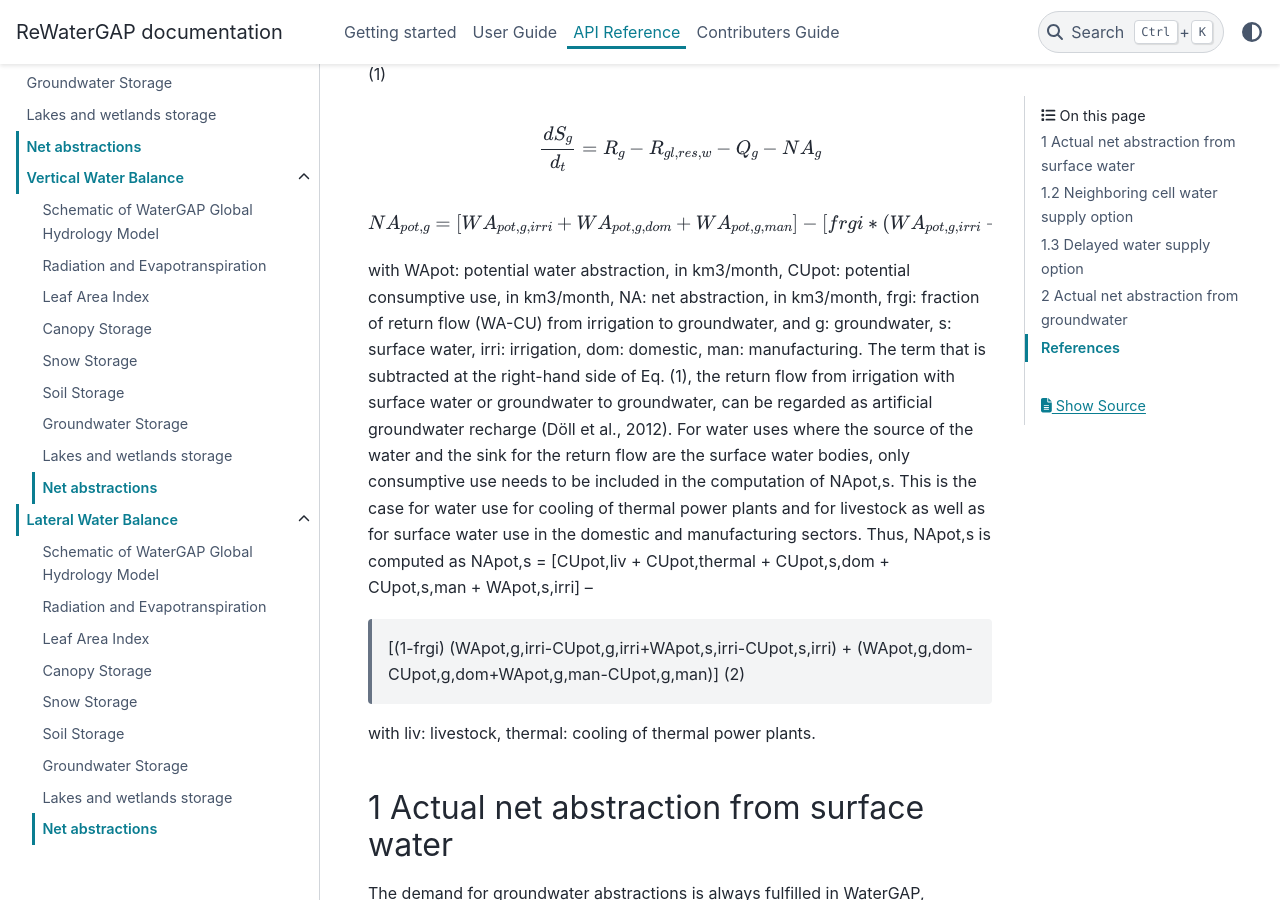
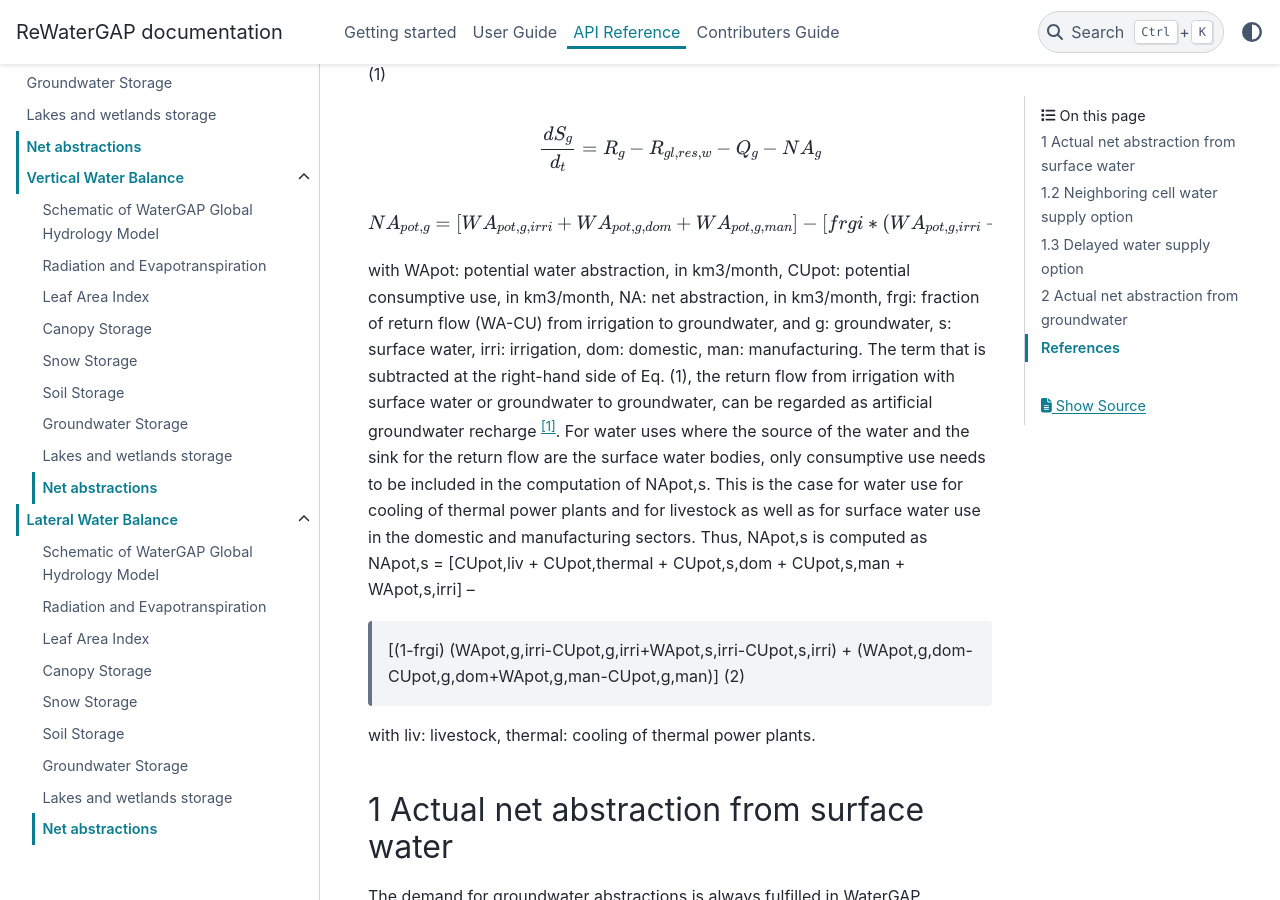
Before and after one commit to HydrologyFrankfurt/ReWaterGAP, a Sphinx documentation site: the page built from docs/api_docs/net_abstractions.rst, in a window 1280 px wide and 900 px high, scrolled down 884 px. Built offline with Sphinx 7.4.7 and the PyData theme 0.15.4, drawn with Linux system fonts in a browser that asks for light colours.

Commit message:
Update net_abstractions.rst

```diff
--- a/docs/api_docs/net_abstractions.rst
+++ b/docs/api_docs/net_abstractions.rst
@@ -14,7 +14,7 @@ Only the irrigation, domestic and manufacturing water use sectors are assumed to
    {NA}_{pot,g} = [{WA}_{pot,g,irri} + {WA}_{pot,g,dom} + {WA}_{pot,g,man}] - [{frgi}*({WA}_{pot,g,irri} - {CU}_{pot,g,irri} + {WA}_{pot,s,irri} - {CU}_{pot,s,irri})]
 
 
-with WApot: potential water abstraction, in km3/month, CUpot: potential consumptive use, in km3/month, NA: net abstraction, in km3/month, frgi: fraction of return flow (WA-CU) from irrigation to groundwater, and g: groundwater, s: surface water, irri: irrigation, dom: domestic, man: manufacturing. The term that is subtracted at the right-hand side of Eq. (1), the return flow from irrigation with surface water or groundwater to groundwater, can be regarded as artificial groundwater recharge (Döll et al., 2012).
+with WApot: potential water abstraction, in km3/month, CUpot: potential consumptive use, in km3/month, NA: net abstraction, in km3/month, frgi: fraction of return flow (WA-CU) from irrigation to groundwater, and g: groundwater, s: surface water, irri: irrigation, dom: domestic, man: manufacturing. The term that is subtracted at the right-hand side of Eq. (1), the return flow from irrigation with surface water or groundwater to groundwater, can be regarded as artificial groundwater recharge [1]_.
 For water uses where the source of the water and the sink for the return flow are the surface water bodies, only consumptive use needs to be included in the computation of NApot,s. This is the case for water use for cooling of thermal power plants and for livestock as well as for surface water use in the domestic and manufacturing sectors. Thus, NApot,s is computed as
 NApot,s = [CUpot,liv + CUpot,thermal + CUpot,s,dom + CUpot,s,man + WApot,s,irri] –
                    [(1-frgi) (WApot,g,irri-CUpot,g,irri+WApot,s,irri-CUpot,s,irri) +
```
